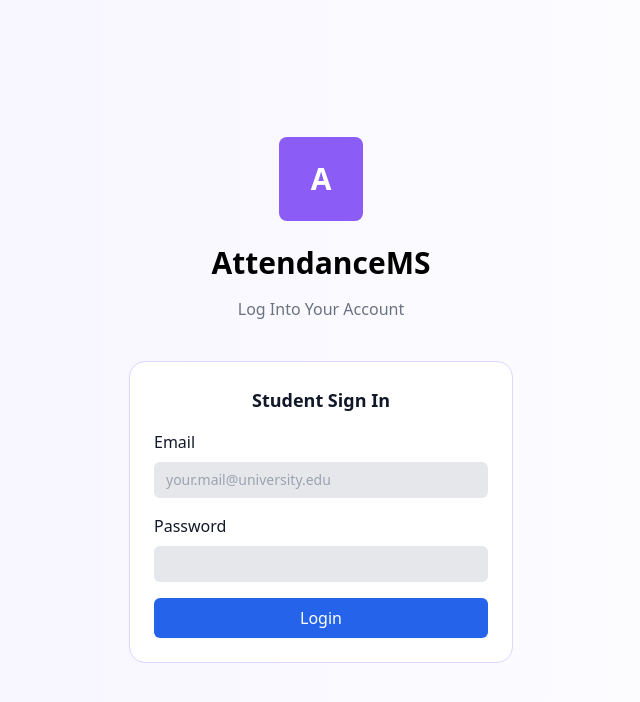
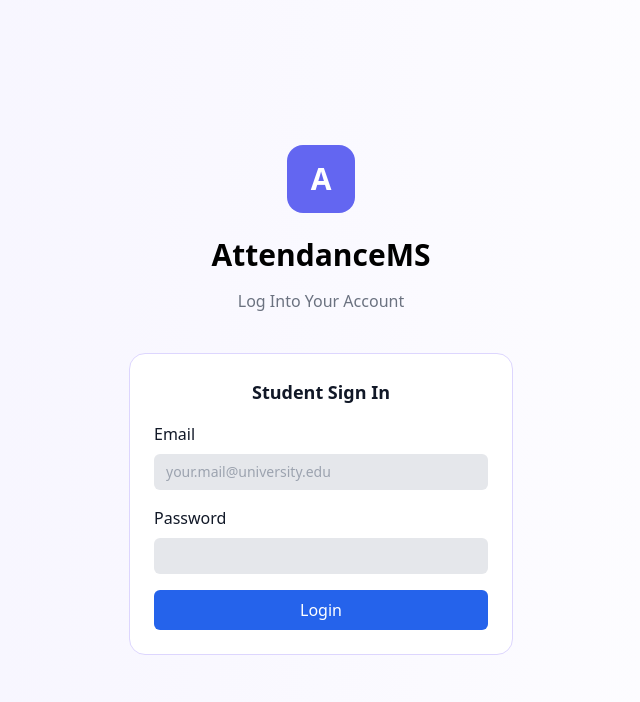
Before and after one commit to KwesitheDev/Attendance-Monitoring-System, a React (Create React App) app in the folder frontend/student/: page /login in a window 1280 px wide. Shown: the top 702 px of the page, without its empty margins (319-959 px from the left). Built offline with nearby package versions, Linux system fonts and the light colour scheme.

Commit message:
style:Logo color changed to indigo, paddings reduced

```diff
--- a/frontend/student/src/components/Logo.jsx
+++ b/frontend/student/src/components/Logo.jsx
@@ -2,7 +2,7 @@ import React from "react";
 
 const Logo = () => {
   return (
-    <div className="text-3xl font-bold text-white bg-violet-500 px-8 py-6 rounded-lg">
+    <div className="text-3xl font-bold text-white bg-indigo-500 px-6 py-4 rounded-2xl">
       A
     </div>
   );
```
